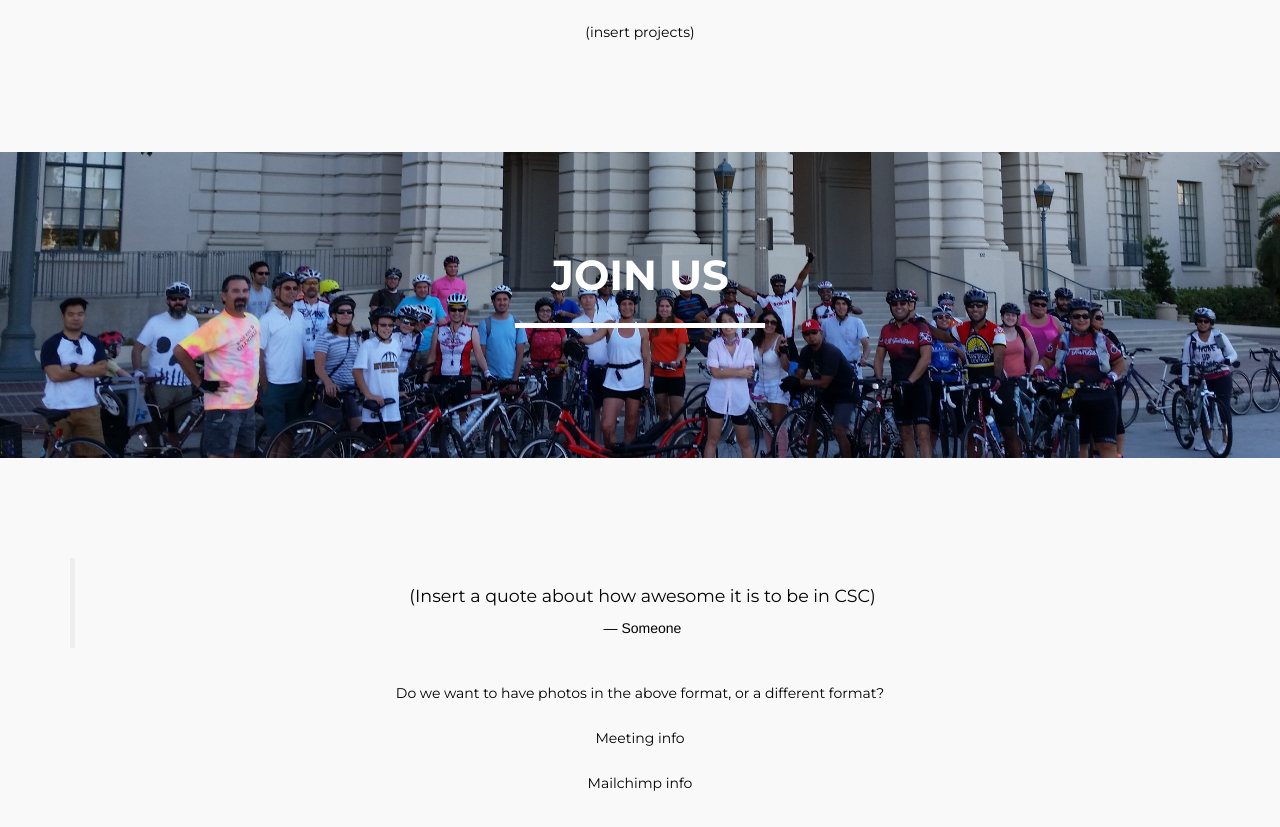
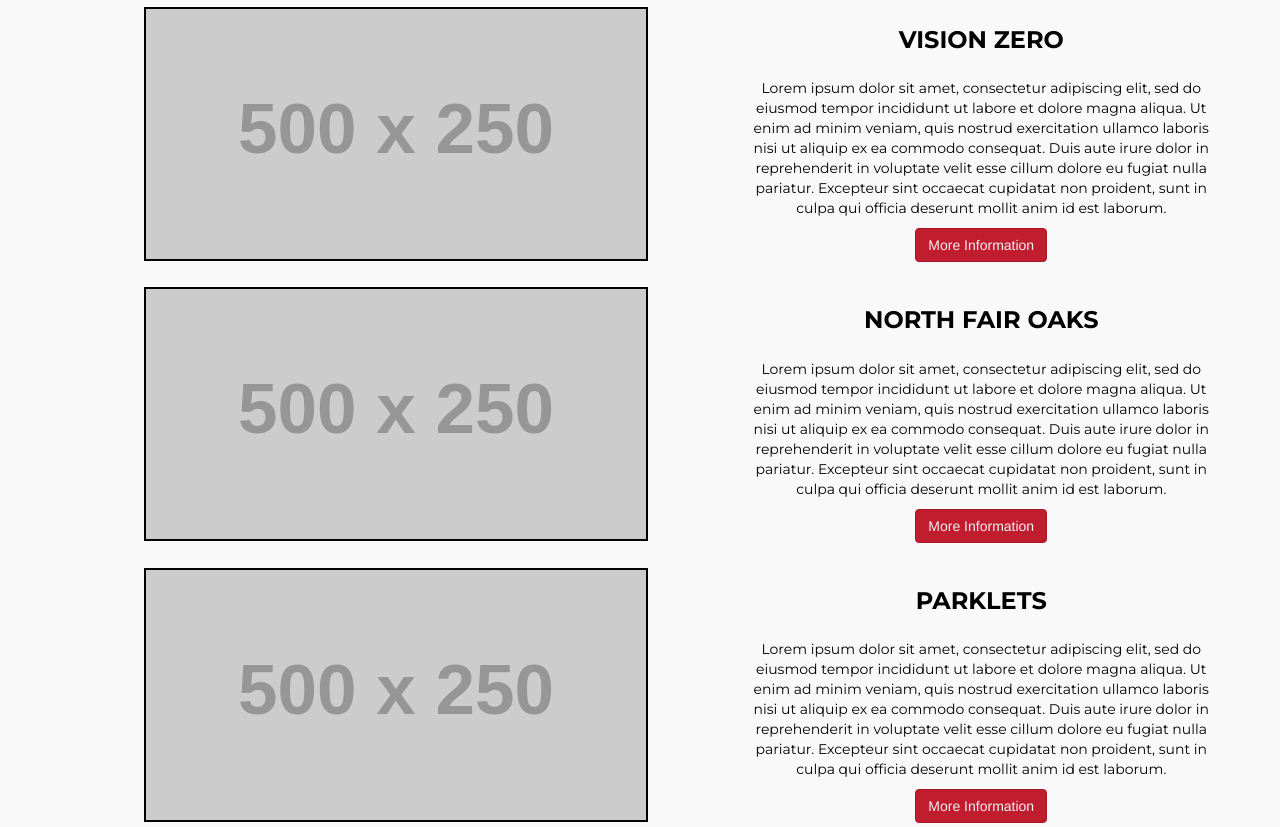
Before and after one commit to pas-csc/archivewebsite, a website: page index.html in a window 1280 px wide. Shown: the part 2900-3727 px from the top of the page. Drawn offline with nearby package versions, Linux system fonts and the light colour scheme; placeholder pictures from the web are drawn by us.

Commit message:
Projects section

```diff
--- a/index.html
+++ b/index.html
@@ -277,7 +277,42 @@
                 <div class="col-lg-12 text-center">
                     <h2>Projects</h2>
                     <hr class="star-odd">
-					<p>(insert projects)</p>
+                    <div class="row">
+                      <div class="col-md-7">
+                        <a href="#">
+                          <img class="img-fluid rounded mb-3 mb-md-0" src="http://placehold.it/500x250" alt="">
+                        </a>
+                      </div>
+                      <div class="col-md-5">
+                        <h3>Vision Zero</h3>
+                        <p>Lorem ipsum dolor sit amet, consectetur adipiscing elit, sed do eiusmod tempor incididunt ut labore et dolore magna aliqua. Ut enim ad minim veniam, quis nostrud exercitation ullamco laboris nisi ut aliquip ex ea commodo consequat. Duis aute irure dolor in reprehenderit in voluptate velit esse cillum dolore eu fugiat nulla pariatur. Excepteur sint occaecat cupidatat non proident, sunt in culpa qui officia deserunt mollit anim id est laborum.</p>
+                        <a class="btn btn-info" href="#">More Information</a>
+                      </div>
+                    </div>
+                    <div class="row row-buffer">
+                      <div class="col-md-7">
+                        <a href="#">
+                          <img class="img-fluid rounded mb-3 mb-md-0" src="http://placehold.it/500x250" alt="">
+                        </a>
+                      </div>
+                      <div class="col-md-5">
+                        <h3>North Fair Oaks</h3>
+                        <p>Lorem ipsum dolor sit amet, consectetur adipiscing elit, sed do eiusmod tempor incididunt ut labore et dolore magna aliqua. Ut enim ad minim veniam, quis nostrud exercitation ullamco laboris nisi ut aliquip ex ea commodo consequat. Duis aute irure dolor in reprehenderit in voluptate velit esse cillum dolore eu fugiat nulla pariatur. Excepteur sint occaecat cupidatat non proident, sunt in culpa qui officia deserunt mollit anim id est laborum.</p>
+                        <a class="btn btn-info" href="#">More Information</a>
+                      </div>
+                    </div>
+                    <div class="row row-buffer">
+                      <div class="col-md-7">
+                        <a href="#">
+                          <img class="img-fluid rounded mb-3 mb-md-0" src="http://placehold.it/500x250" alt="">
+                        </a>
+                      </div>
+                      <div class="col-md-5">
+                        <h3>Parklets</h3>
+                        <p>Lorem ipsum dolor sit amet, consectetur adipiscing elit, sed do eiusmod tempor incididunt ut labore et dolore magna aliqua. Ut enim ad minim veniam, quis nostrud exercitation ullamco laboris nisi ut aliquip ex ea commodo consequat. Duis aute irure dolor in reprehenderit in voluptate velit esse cillum dolore eu fugiat nulla pariatur. Excepteur sint occaecat cupidatat non proident, sunt in culpa qui officia deserunt mollit anim id est laborum.</p>
+                        <a class="btn btn-info" href="#">More Information</a>
+                      </div>
+                    </div>
                 </div>
             </div>
         </div>
```
